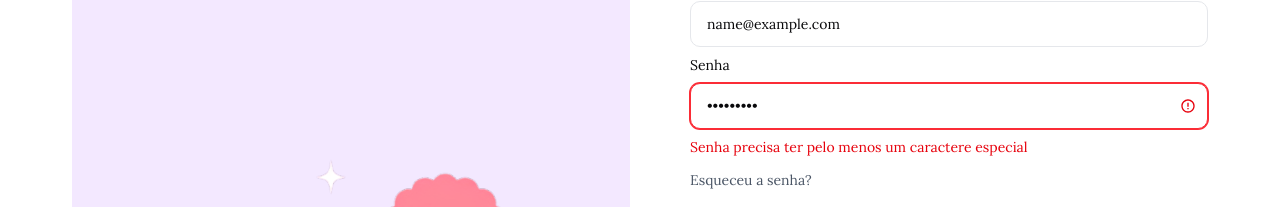
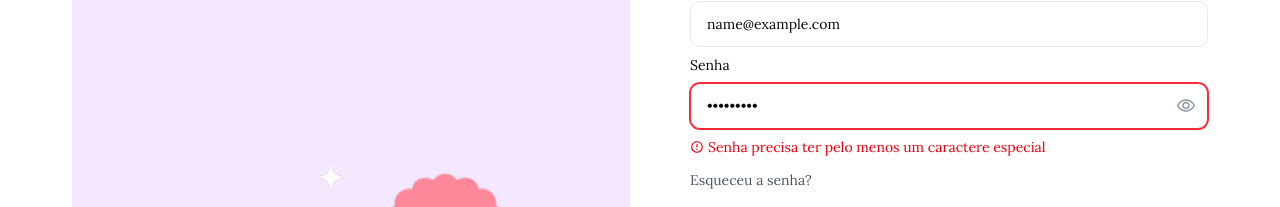
Before and after one commit to Francine02/Lectify, a Next.js app: page /login in a window 1280 px wide. Both pictures are taken after typing "name@example.com", "Sample123" into the empty fields and a click on the button "Entrar". Shown: the part 295-502 px from the top of the page. Built offline with nearby package versions, Linux system fonts and the light colour scheme; no server answers.

Commit message:
refactor (components): removed error icon from end of input and placed in helperText

```diff
--- a/src/components/Input/InputRoot/index.tsx
+++ b/src/components/Input/InputRoot/index.tsx
@@ -27,22 +27,17 @@ export function InputRoot({
             className
           )}
         />
-        {errors ? (
-          <div className="absolute inset-y-0 end-0 flex items-center pointer-events-none pe-3">
-            <MdErrorOutline className="text-red-600" />
-          </div>
-        ) : (
-          children
-        )}
+        {children}
       </div>
       {(errors || helperText) && (
         <p
           className={cn(
-            'text-xs md:text-sm mt-2 mb-2.5',
+            'text-xs md:text-sm mt-2 mb-2.5 flex items-center gap-1',
             errors ? 'text-red-600' : 'text-gray-500'
           )}
           id={id}
         >
+          {errors && <MdErrorOutline className={cn(errors ? 'text-red-600' : 'text-gray-500')} />}
           {helperText}
         </p>
       )}
```
